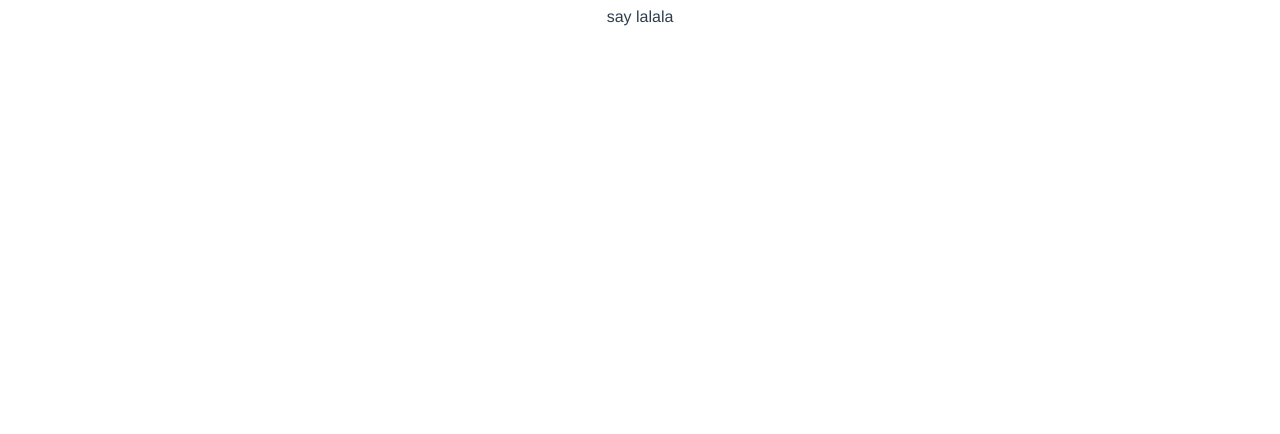
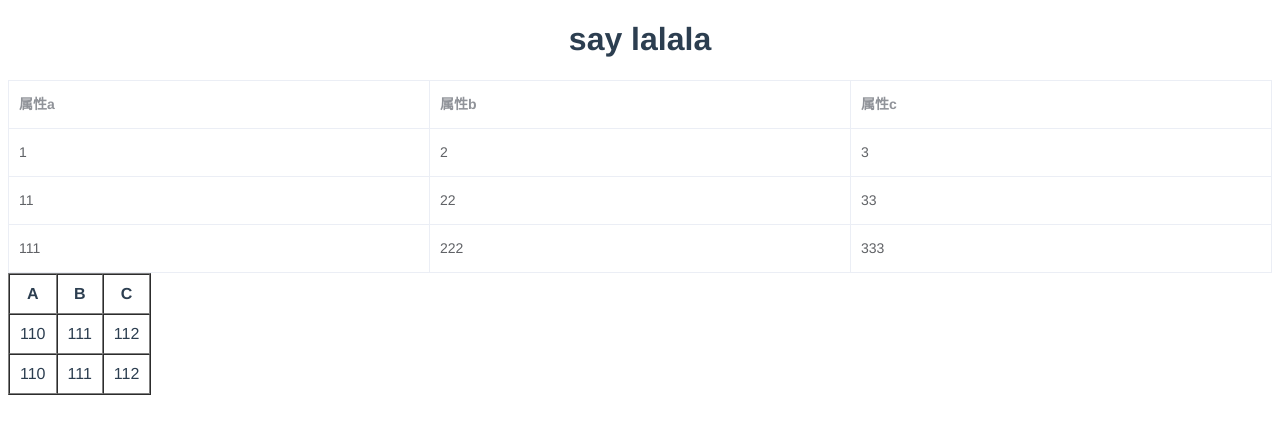
Before and after one commit to hyperbajie/testfield, a Vue app: page /#/ in a window 1280 px wide. Shown: the top 434 px of the page. Built offline with nearby package versions, Linux system fonts and the light colour scheme.

Commit message:
feat: temporary

```diff
--- /dev/null
+++ b/src/components/container.vue
@@ -0,0 +1,34 @@
+<template>
+  <div>
+
+  </div>
+</template>
+
+<script>
+export default {
+  data() {
+    return {};
+  },
+  props: {
+    promised: {
+      type: Promise,
+      require: true,
+    },
+  },
+  methods: {
+    handleClick() {},
+  },
+};
+</script>
+
+<style scoped>
+.head {
+  color: red;
+}
+.main {
+  color: green;
+}
+.footer {
+  color: blue;
+}
+</style>
--- /dev/null
+++ b/src/components/inner.vue
@@ -0,0 +1,7 @@
+<template>
+  <div>head</div>
+</template>
+
+<script>
+export default {};
+</script>
--- a/src/router/index.js
+++ b/src/router/index.js
@@ -10,6 +10,16 @@ const routes = [
     name: 'Home',
     component: Home
   },
+  {
+    path: "/table",
+    name: 'Table',
+    component: () => import('../views/Table.vue')
+  },
+  {
+    path: "/scope",
+    name: "Scope",
+    component: () => import('../views/Scope.vue')
+  }
   // {
   //   path: '/about',
   //   name: 'About',
--- a/src/views/Home.vue
+++ b/src/views/Home.vue
@@ -1,9 +1,65 @@
 <template>
-    <div>say lalala</div>
+  <div>
+    <h1>say lalala</h1>
+    <el-table :data="tableData" border @header-contextmenu="handle111">
+      <el-table-column label="属性a" prop="a"></el-table-column>
+      <el-table-column label="属性b" prop="b"></el-table-column>
+      <el-table-column label="属性c" prop="c"></el-table-column>
+    </el-table>
+    <table cellspacing="0" cellpadding="0" border="1">
+      <tr>
+        <th>A</th>
+        <th>B</th>
+        <th>C</th>
+      </tr>
+      <tr>
+        <td>110</td>
+        <td>111</td>
+        <td>112</td>
+      </tr>
+      <tr>
+        <td>110</td>
+        <td>111</td>
+        <td>112</td>
+      </tr>
+    </table>
+  </div>
 </template>
 
 <script>
 export default {
+  data() {
+    return {
+      tableData: [
+        {
+          a: 1,
+          b: 2,
+          c: 3,
+        },
+        {
+          a: 11,
+          b: 22,
+          c: 33,
+        },
+        {
+          a: 111,
+          b: 222,
+          c: 333,
+        },
+      ],
+    };
+  },
+  methods: {
+    handle111: function (column, event) {
+      console.log("column:", column);
+      console.log("event:", event);
+    },
+  },
+};
+</script>
 
+<style scoped>
+th, td {
+  padding: 10px;
 }
-</script>
+</style>
--- /dev/null
+++ b/src/views/Scope.vue
@@ -0,0 +1,17 @@
+<template>
+  <div>
+    <h3>this is Scope.vue</h3>
+  </div>
+</template>
+
+<script>
+import Container from "@/components/container";
+import Inner from "@/components/inner";
+
+export default {
+  components: {
+    Container,
+    Inner,
+  },
+};
+</script>
--- /dev/null
+++ b/src/views/Table.vue
@@ -0,0 +1,194 @@
+<template>
+  <div class="container">
+    <el-table
+      :data="tableData"
+      style="width: 100%; margin-bottom: 20px"
+      row-key="id"
+      border
+      default-expand-all
+      v-if="tableShow"
+      :tree-props="{ children: 'children', hasChildren: 'hasChildren' }"
+    >
+      <el-table-column
+        prop="date"
+        label="日期"
+        sortable
+        width="180"
+      ></el-table-column>
+      <el-table-column
+        prop="name"
+        label="姓名"
+        sortable
+        width="180"
+      ></el-table-column>
+      <el-table-column prop="address" label="地址"></el-table-column>
+    </el-table>
+  </div>
+</template>
+
+<script>
+export default {
+  data() {
+    return {
+      // 表格展示的token
+      tableShow: false,
+      // 行高改变的一些字段
+      targetTd: null,
+      coltargetTd: null,
+      resizeable: false,
+      mousedown: false,
+      // 表格样例数据
+      tableData: [
+        {
+          id: 1,
+          date: "2016-05-02",
+          name: "王小虎",
+          address: "上海市普陀区金沙江路 1518 弄",
+        },
+        {
+          id: 2,
+          date: "2016-05-04",
+          name: "王小虎",
+          address: "上海市普陀区金沙江路 1517 弄",
+        },
+        {
+          id: 3,
+          date: "2016-05-01",
+          name: "王小虎",
+          address: "上海市普陀区金沙江路 1519 弄",
+          children: [
+            {
+              id: 31,
+              date: "2016-05-01",
+              name: "王小虎",
+              address: "上海市普陀区金沙江路 1519 弄",
+            },
+            {
+              id: 32,
+              date: "2016-05-01",
+              name: "王小虎",
+              address: "上海市普陀区金沙江路 1519 弄",
+            },
+          ],
+        },
+        {
+          id: 4,
+          date: "2016-05-03",
+          name: "王小虎",
+          address: "上海市普陀区金沙江路 1516 弄",
+        },
+      ],
+    };
+  },
+  mounted() {
+    // 这里比较重要，在表格dom渲染完成后，再进行事件的添加操作
+    this.tableShow = true;
+    this.$nextTick(() => {
+      // 表格添加列宽变化
+      this.tableInit();
+    });
+  },
+
+  methods: {
+    tableInit() {
+      let self = this;
+      /* 获取头部td集合,这边是测试表格，只有一个所以直接el-table__body 的0，后续可以在<el-table> 加class，
+            再用querySelector
+            */
+      let tblObj = document.getElementsByClassName("el-table__body")[0];
+      //如果不用数组，最后遍历的时候不能有【】这个来选取元素
+      let headerRows = new Array();
+      for (let i = 0; i < tblObj.rows.length; i++) {
+        //只有rows这个能选，col要先选rows，然后用cells
+        headerRows[i] = tblObj.rows[i].cells[0];
+      }
+      // 去头部的位置
+      let headerTds =
+        document.getElementsByClassName("el-table__body")[0].rows[0].cells;
+      let screenYStart = 0;
+      let tdHeight = 0;
+      let headerHeight = 0;
+
+      for (let i = 0; i < headerRows.length; i++) {
+        //添加头部单元格事件
+        this.addListener(headerRows[i], "mousedown", onmousedown);
+        this.addListener(headerRows[i], "mousemove", onmousemove);
+      }
+
+      document.onmousedown = function (event) {
+        if (this.resizeable) {
+          let evt = event || window.event;
+          this.mousedown = true;
+          screenYStart = evt.screenY;
+          tdHeight = this.targetTd.offsetHeight;
+          headerHeight = tblObj.offsetHeight;
+        }
+      };
+      document.onmousemove = function (event) {
+        let evt = event || window.event;
+        let srcObj = self.getTarget(evt);
+        //rowIndex是未定义！！！cellIndex是好用的。我应该获取的是tr的rowindex
+        //获取偏移 这里是鼠标的偏移
+        let offsetY = evt.offsetY;
+        if (this.mousedown) {
+          let height = tdHeight + (evt.screenY - screenYStart) + "px"; //计算后的新的宽度，原始td+偏移
+          this.targetTd.style.height = height;
+          tblObj.style.height =
+            headerHeight + (evt.screenY - screenYStart) + "px";
+        } else {
+          //修改光标样式，ele原来头部的不能影响，于是有一些offset位置的判断，如有更好的方式请留言
+          if (
+            srcObj.offsetHeight - evt.offsetY <= 8 &&
+            srcObj.offsetWidth - evt.offsetX > 8
+          ) {
+            this.targetTd = srcObj;
+            this.resizeable = true;
+            srcObj.style.cursor = "row-resize"; //修改光标样式
+          } else if (evt.offsetY <= 8 && evt.offsetX > 8) {
+            if (srcObj.parentNode.rowIndex) {
+              this.targetTd =
+                tblObj.rows[srcObj.parentNode.rowIndex - 1].cells[0];
+              this.resizeable = true;
+              srcObj.style.cursor = "row-resize";
+            }
+          } else if (
+            srcObj.offsetHeight - evt.offsetY > 8 &&
+            srcObj.offsetWidth - evt.offsetX <= 8
+          ) {
+            srcObj.style.cursor = "column-resize"; //修改光标样式
+          } else if (evt.offsetY > 8 && evt.offsetX <= 8) {
+            if (srcObj.parentNode.rowIndex) {
+              srcObj.style.cursor = "column-resize";
+            }
+          } else {
+            this.resizeable = false;
+            srcObj.style.cursor = "default";
+          }
+        }
+      };
+      //放开鼠标恢复原位
+      document.onmouseup = function (event) {
+        this.tartgetTd = null;
+        this.coltargetTd = null;
+        this.resizeable = false;
+        this.mousedown = false;
+        document.body.style.cursor = "default";
+      };
+    },
+    // 得到目标值事件
+    getTarget(evt) {
+      return evt.target || evt.srcElement;
+    },
+    // 添加监听
+    addListener(element, type, listener, useCapture) {
+      //这是两种写法，对应不同浏览器
+      element.addEventListener
+        ? element.addEventListener(type, listener, useCapture)
+        : element.attachEvent("on" + type, listener);
+    },
+  },
+};
+</script>
+
+<!-- Add "scoped" attribute to limit CSS to this component only -->
+<style lang="scss" scoped></style>
```
